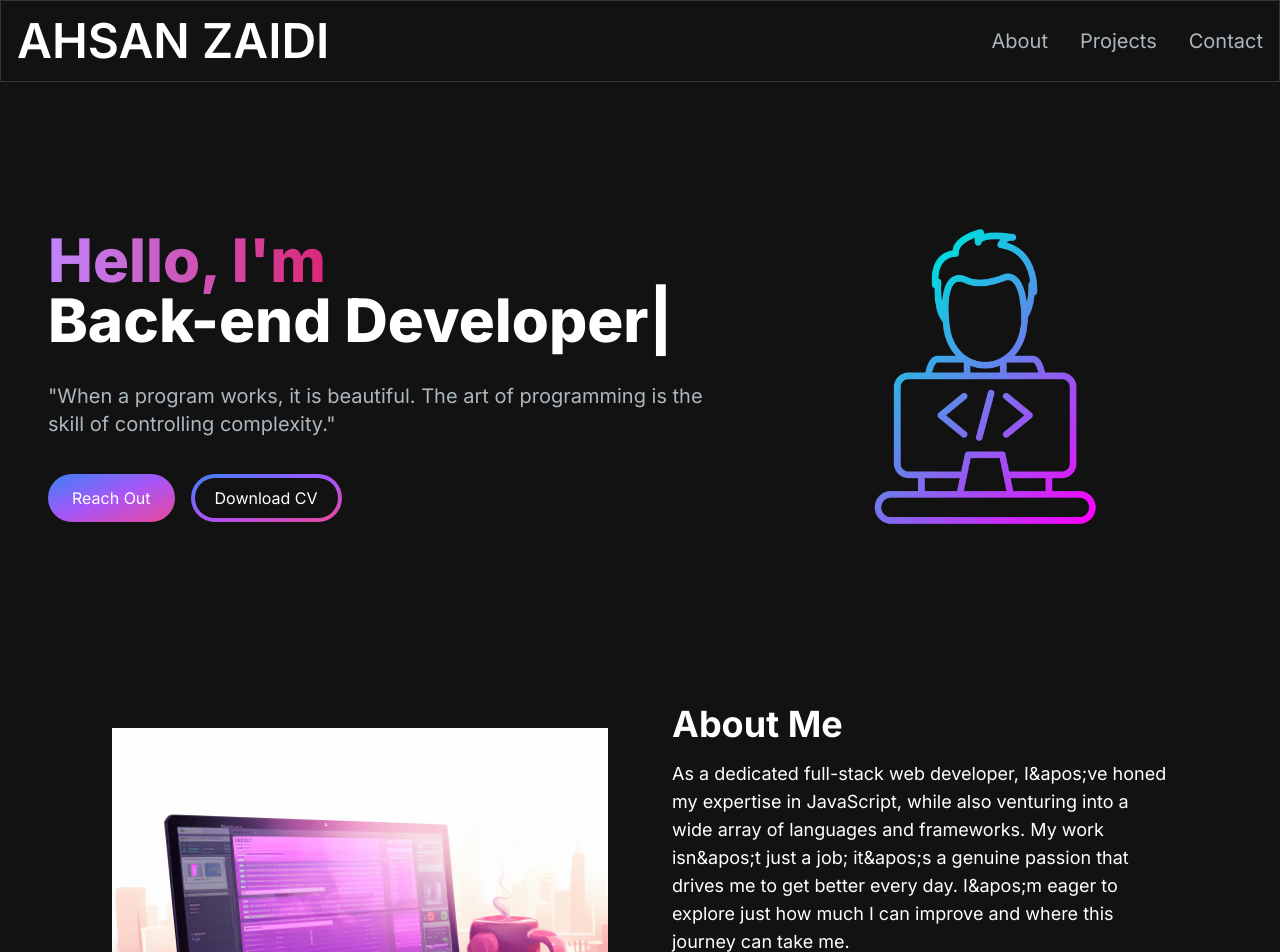
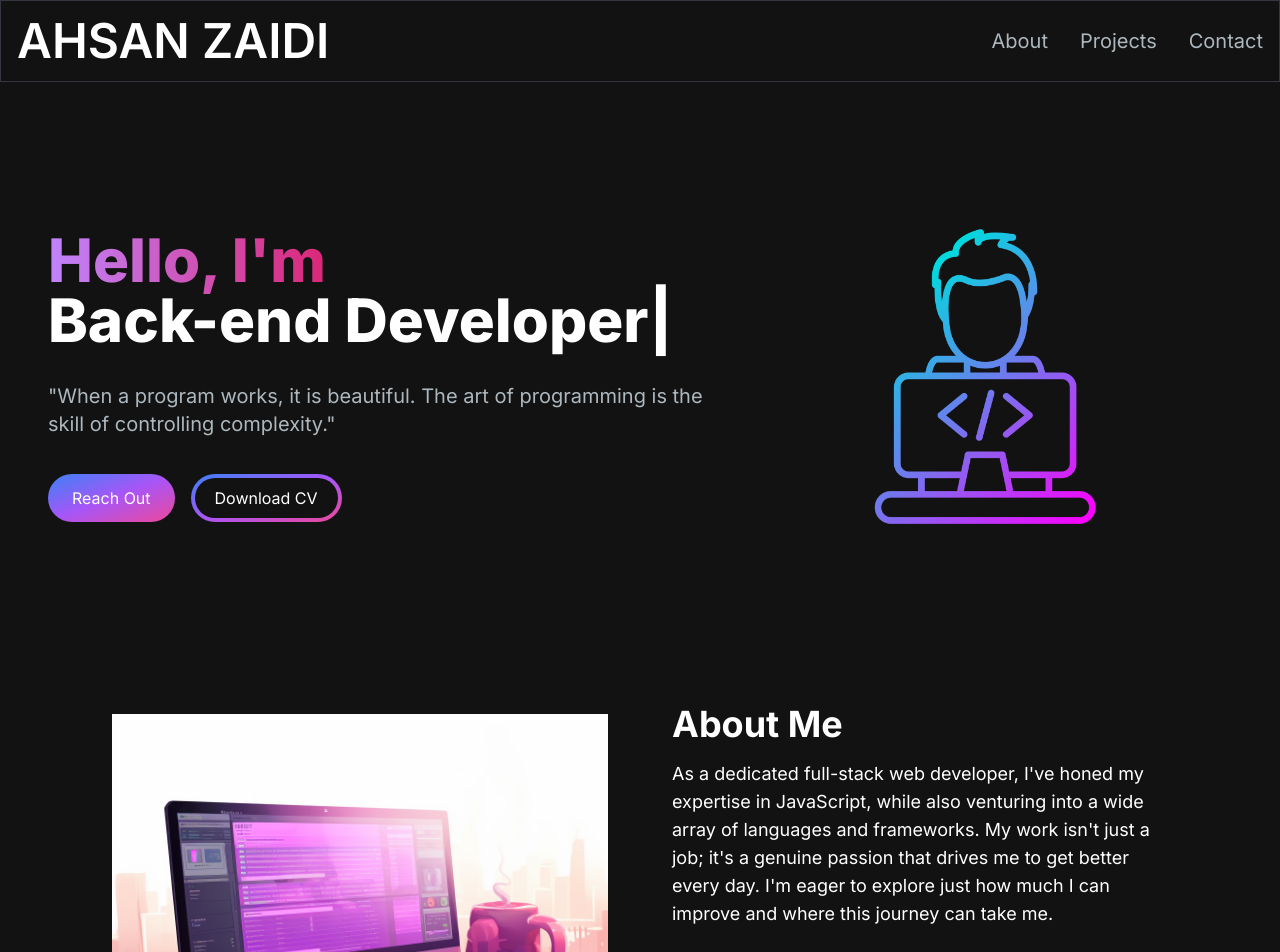
Before and after one commit to Ahsan-Zaidi/Ahsan-dev, a Next.js app: page / in a window 1280 px wide. Shown: the top 952 px of the page. Built offline with nearby package versions, Linux system fonts and the light colour scheme.

Commit message:
updated syntax

```diff
--- a/src/app/components/AboutSection.jsx
+++ b/src/app/components/AboutSection.jsx
@@ -61,7 +61,7 @@ const AboutSection = () => {
                 <div className='mt-4 md:mt-0 text-left flex flex-col h-full'>
                     <h2 className='text-4xl font-bold text-white mb-4'>About Me</h2>
                     <p className='text-base lg:text-lg '>
-                       {`As a dedicated full-stack web developer, I&apos;ve honed my expertise in JavaScript, while also venturing into a wide array of languages and frameworks. My work isn&apos;t just a job; it&apos;s a genuine passion that drives me to get better every day. I&apos;m eager to explore just how much I can improve and where this journey can take me.`}
+                       As a dedicated full-stack web developer, I've honed my expertise in JavaScript, while also venturing into a wide array of languages and frameworks. My work isn't just a job; it's a genuine passion that drives me to get better every day. I'm eager to explore just how much I can improve and where this journey can take me.
                     </p>
                     <div className='flex flex-row justify-start mt-8'>
                         <TabButton
```
